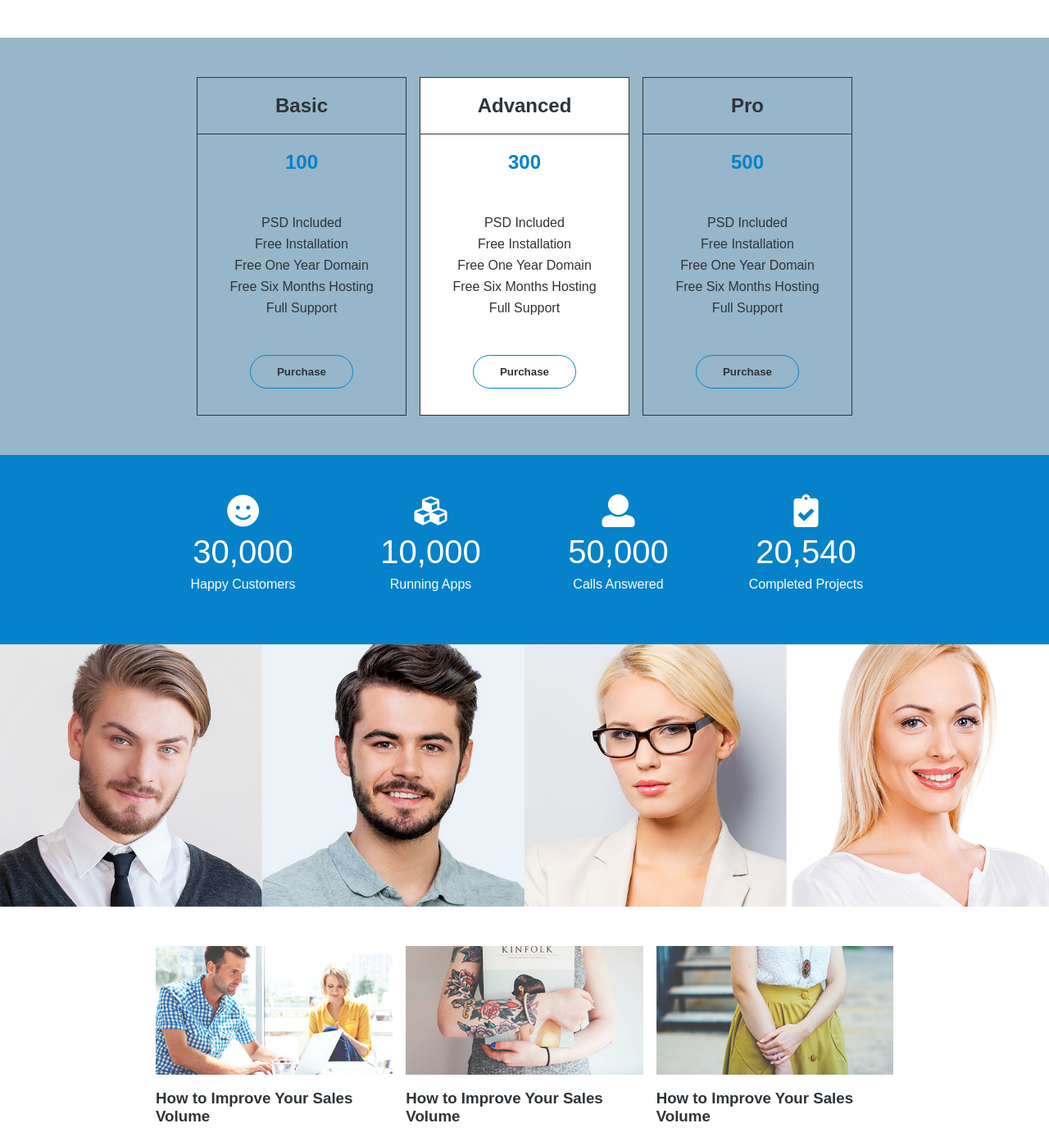
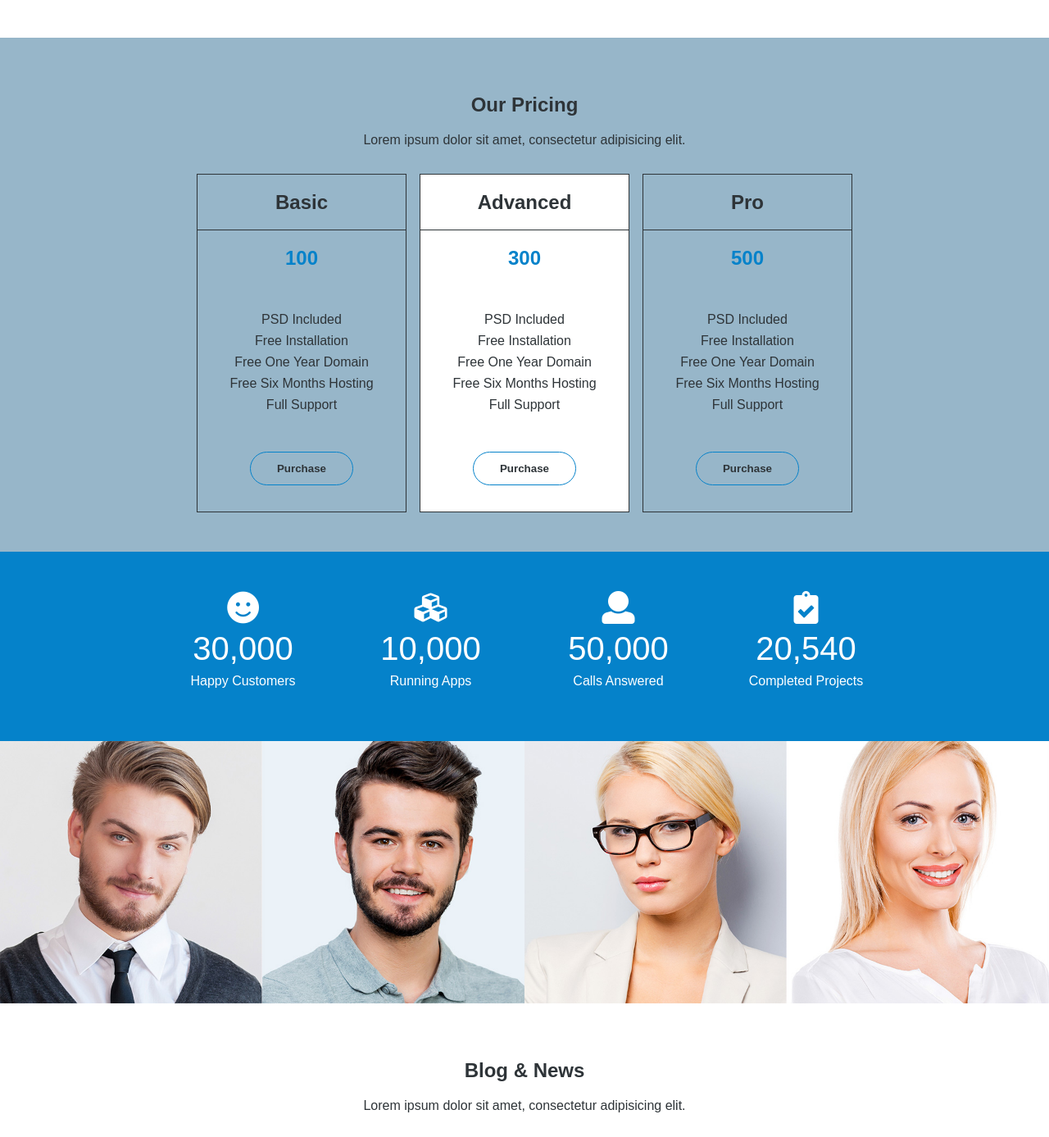
Before and after one commit to lindellcarternyc/monu-template, a React (Create React App) app: page / in a window 1280 px wide. Shown: the part 1219-2606 px from the top of the page at 82% size. Built offline with nearby package versions, Linux system fonts and the light colour scheme.

Commit message:
added Section component

```diff
--- /dev/null
+++ b/src/components/Section.tsx
@@ -0,0 +1,35 @@
+import * as React from 'react'
+
+import { Colors } from './constants'
+
+import { Container } from './container'
+
+interface SectionProps {
+  title: string
+  subtitle: string
+  children?: React.ReactNode
+  backgroundColor?: string
+}
+
+const SectionTitleStyles = {
+  textAlign: 'center',
+  color: Colors.DarkGrey
+}
+export const Section = (props: SectionProps): JSX.Element => {
+  return (
+    <Container backgroundColor={props.backgroundColor}>
+      <h2
+        style={SectionTitleStyles}
+      >{props.title}
+      </h2>
+      <p
+        style={{
+          ...SectionTitleStyles,
+          marginBottom: '2rem'
+        }}
+      >{props.subtitle}
+      </p>
+      {props.children}
+    </Container>
+  )
+}
--- a/src/components/blog/BlogPreviewsPreview.tsx
+++ b/src/components/blog/BlogPreviewsPreview.tsx
@@ -1,7 +1,8 @@
 import * as React from 'react'
 
-import { Container } from '../container'
+// import { Container } from '../container'
 import { Grid, GridColumn } from '../Grid'
+import { Section } from '../Section'
 
 import { BlogPreview } from './BlogPreview'
 
@@ -17,7 +18,10 @@ Lorem ipsum dolor sit amet, consectetur adipisicing elit, `
 
 export const BlogPreviewsPreview = (): JSX.Element => {
   return (
-    <Container>
+    <Section
+      title="Blog & News"
+      subtitle="Lorem ipsum dolor sit amet, consectetur adipisicing elit."
+    >
       <Grid columns={3} maxWidth={900}>
         <GridColumn>
           <BlogPreview
@@ -44,6 +48,6 @@ export const BlogPreviewsPreview = (): JSX.Element => {
           />
         </GridColumn>
       </Grid>
-    </Container>
+    </Section>
   )
 }
--- a/src/components/card/PriceCardsPreview.tsx
+++ b/src/components/card/PriceCardsPreview.tsx
@@ -1,6 +1,6 @@
 import * as React from 'react'
 
-import { Container } from '../container'
+import { Section } from '../Section'
 import { Grid, GridColumn } from '../Grid'
 import { PriceCard } from './PriceCard'
 
@@ -22,7 +22,11 @@ export class PriceCardsPreview extends React.Component<{}, PriceCardsPreviewStat
   render() {
     const { selectedId } = this.state
     return (
-      <Container backgroundColor={Colors.LightBlue}>
+      <Section
+        title="Our Pricing"
+        subtitle="Lorem ipsum dolor sit amet, consectetur adipisicing elit."
+        backgroundColor={Colors.LightBlue}
+      >
         <Grid maxWidth={800} columns={3}>
           <GridColumn>
             <PriceCard
@@ -70,7 +74,7 @@ export class PriceCardsPreview extends React.Component<{}, PriceCardsPreviewStat
             />
           </GridColumn>
         </Grid>
-      </Container>
+      </Section>
     )
   }
 }
```
